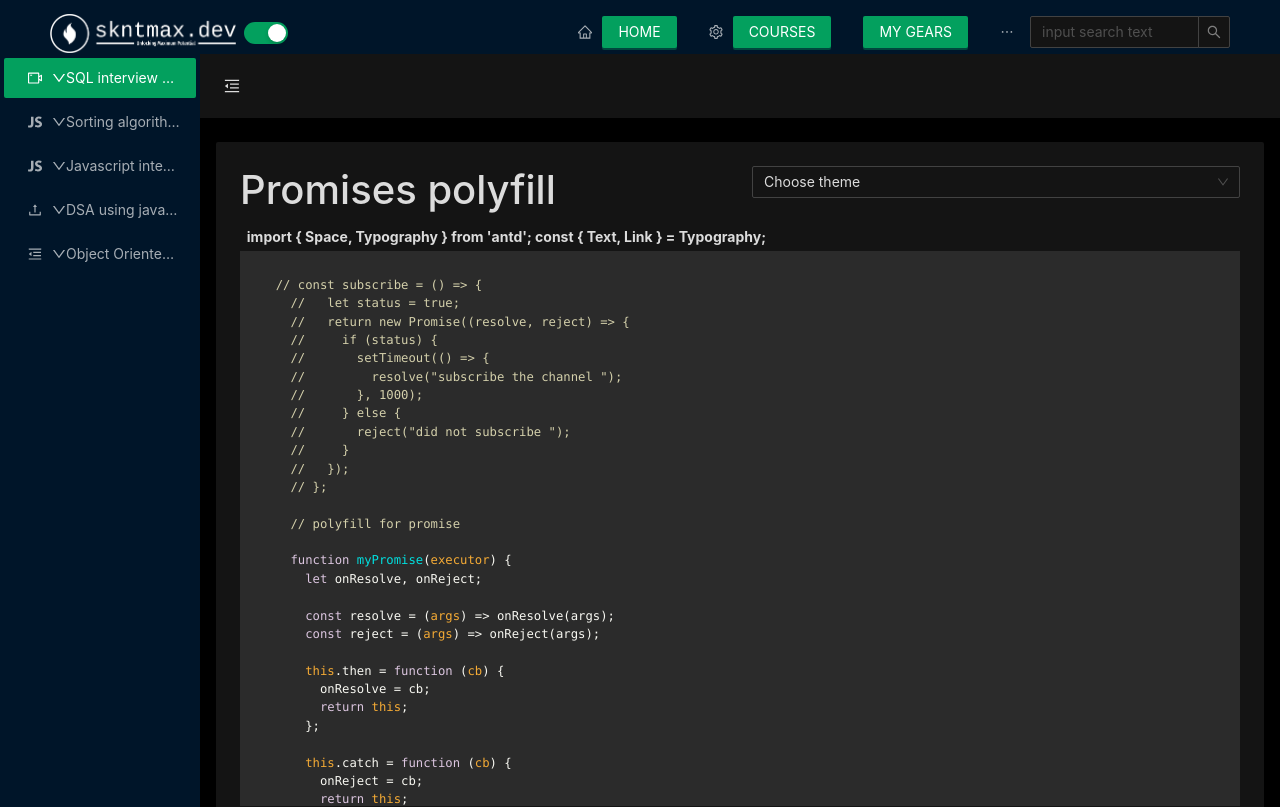
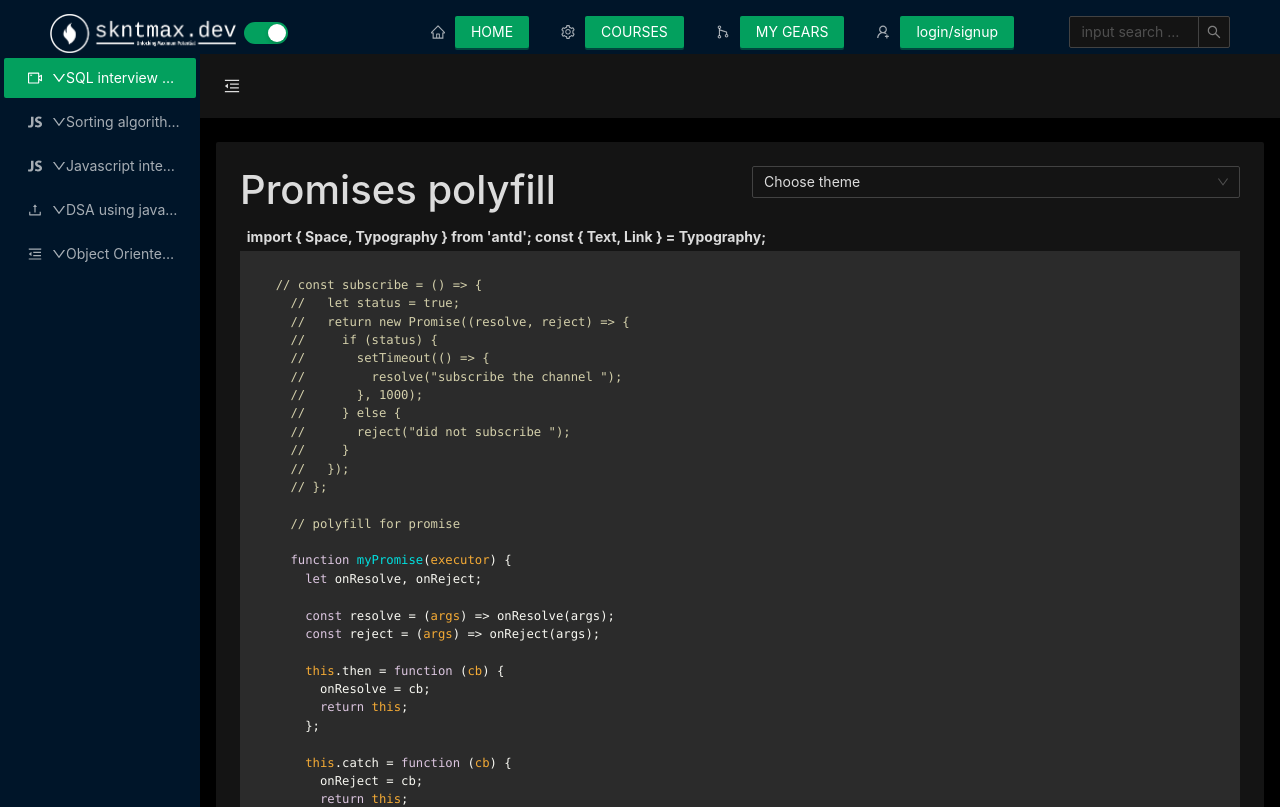
Before and after one commit to skntmax/skntmax.dev, a React (Create React App) app: page /1/1 in a window 1280 px wide. Shown: the top 807 px of the page. Built offline with nearby package versions, Linux system fonts and the light colour scheme.

Commit message:
improovved some ui

```diff
--- a/src/Components/MainComponent/ContentPage/ContentPage.jsx
+++ b/src/Components/MainComponent/ContentPage/ContentPage.jsx
@@ -45,9 +45,8 @@ function ContentPage() {
   return (
     <div
       style={{
-        height: "100%",
+        minHeight: "100%",
         scrollbarColor: "inherit",
-        overflow: "hidden",
       }}
     >
       <div className="row">
--- a/src/Components/MainComponent/MainComponent.jsx
+++ b/src/Components/MainComponent/MainComponent.jsx
@@ -75,13 +75,13 @@ const LayoutComponent = ({ children }) => {
   return (
     <Layout
       style={{
-        height: "100vh",
+        minHeight: "100vh",
       }}
     >
       <Sider trigger={null} collapsible collapsed={collapsed}>
         <div className="demo-logo-vertical" />
         <Menu
-          style={{ minHeight: "100vh" }}
+          style={{ minHeight: "100%" }}
           onClick={(e) => {
             let selectVal = Categories.find((ele) => e.key == ele.key);
             setState((prev) => {
--- a/src/ContentBox/HomePageCards.js
+++ b/src/ContentBox/HomePageCards.js
@@ -1,5 +1,5 @@
 import React, { useEffect } from "react";
-import { Card } from "antd";
+import { Card, Layout } from "antd";
 import { Button, Flex } from "antd";
 import category from "../apis/category";
 import { Image } from "antd";
@@ -26,12 +26,15 @@ const CardBox = () => {
   if (error) return "An error has occurred: " + error.message;
 
   return (
+     <Layout>
+
     <Space direction="hirozontal" size={16}>
       <Flex wrap="wrap" gap="small">
         {data.result.data.map((_, i) => (
           <Card
-            className="text-center text-caption-top cursor-pointer w-240"
+            className="text-center text-caption-top cursor-pointer w-240 cursor-pointer"
             title={_.TITLE}
+            extra={<a href="#">More</a>} style={{ width: 300 }}
           >
             <div className="custom-image">
               <Image
@@ -46,6 +49,7 @@ const CardBox = () => {
         ))}
       </Flex>
     </Space>
+     </Layout>
   );
 };
 
--- a/src/Navbar/Navbr.jsx
+++ b/src/Navbar/Navbr.jsx
@@ -56,6 +56,8 @@ const Navbar = () => {
                   <Header
                     style={{
                       backgroundColor: themes.active == "dark" ? "" : "white",
+
+
                     }}
                   >
                     <span
--- a/src/Navbar/NavigationMenu.jsx
+++ b/src/Navbar/NavigationMenu.jsx
@@ -5,6 +5,7 @@ import {
   SettingOutlined,
   UserAddOutlined,
   HomeOutlined,
+  MergeOutlined
 } from "@ant-design/icons";
 import { Menu } from "antd";
 import LoginModal from "../Components/Login/LoginModel";
@@ -59,6 +60,7 @@ const items = [
   {
     label: <ModalButtonTitle title={"MY GEARS"} />,
     key: "alipay",
+    icon:<MergeOutlined />
   },
   {
     label: (
@@ -69,21 +71,26 @@ const items = [
     key: "login",
     icon: <UserAddOutlined />,
   },
+
 ];
+
+
 const NavigationMenu = () => {
   const { themes, setThemes } = useContext(ThemeContextProvider);
   const [current, setCurrent] = useState("mail");
+
   const onClick = (e) => {
-    console.log("click ", e);
     setCurrent(e.key);
   };
+
   return (
     <Menu
+      className="w-100"
       theme={themes.active == "dark" ? "dark" : "light"}
       onClick={onClick}
       selectedKeys={[current]}
       mode="horizontal"
-      //   inlineIndent={0}
+        inlineIndent={0}
       items={items}
     />
   );
```
Also changed, not shown: src/Components/TestCmp/Nv.jsx (added, +9 -0 lines).
